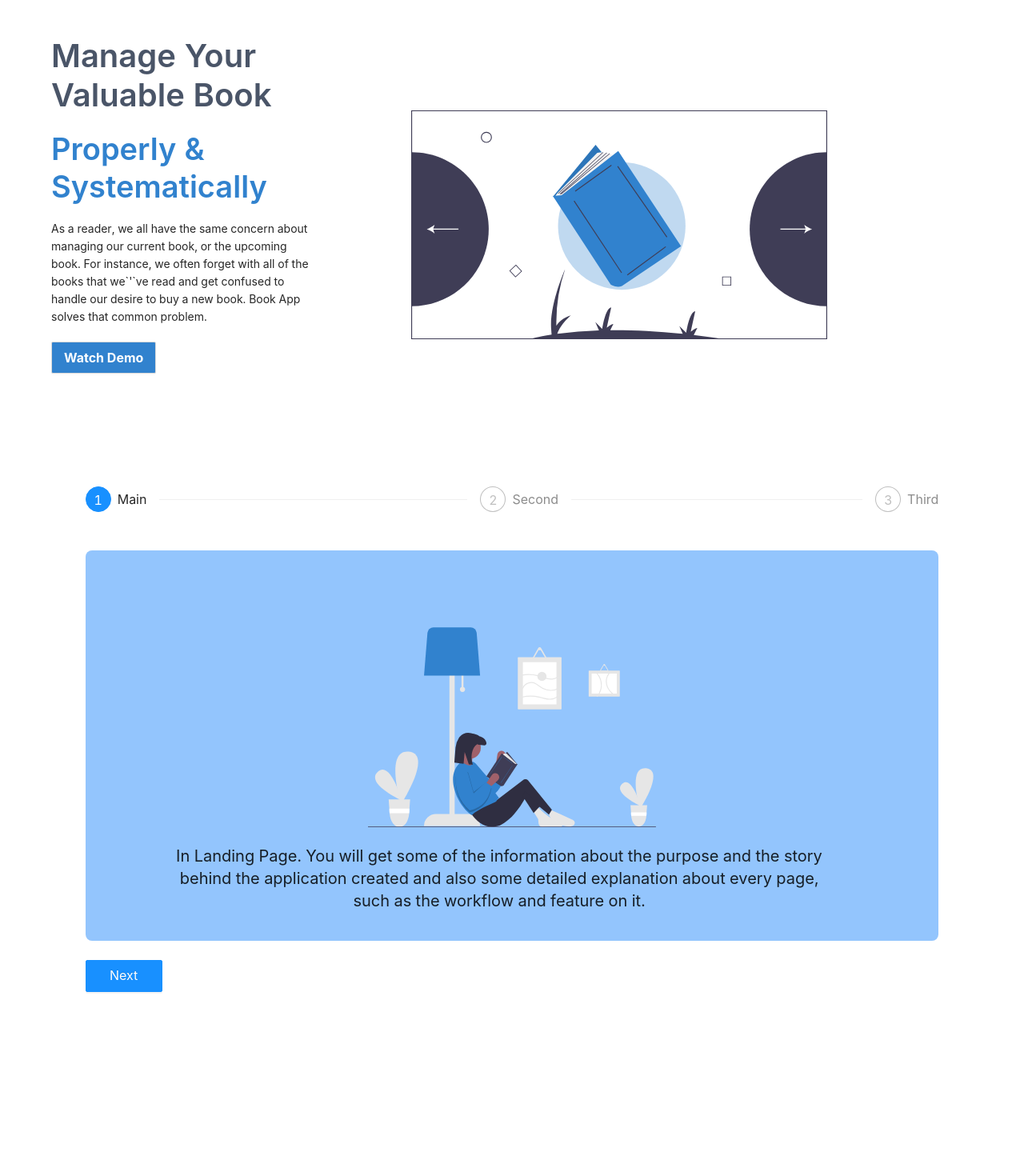
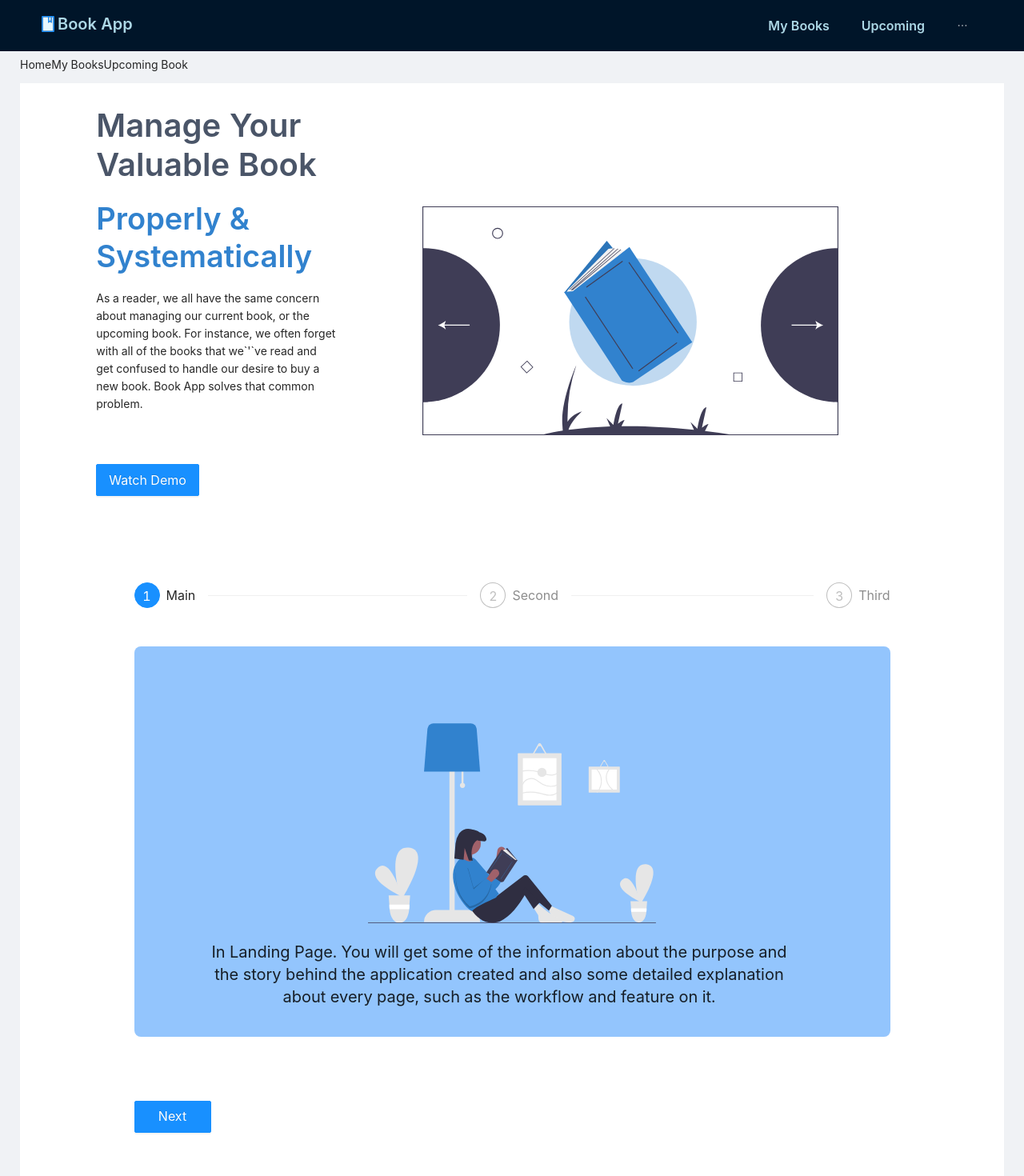
Before and after one commit to dannycahyo/book-super-app, a Next.js app: page / in a window 1280 px wide. Shown: the top 1470 px of the page at 80% size. Before the commit the page ends 1288 px from the top, so only its background shows below. Built offline with nearby package versions, Linux system fonts and the light colour scheme.

Commit message:
change-not-proper-styling

```diff
--- a/components/Home/Guidance.tsx
+++ b/components/Home/Guidance.tsx
@@ -63,15 +63,7 @@ const Guidance = () => {
         </Col>
       </Row>
       <Row justify="center">
-        <Col
-          xxl={18}
-          xl={20}
-          lg={18}
-          md={20}
-          sm={24}
-          xs={22}
-          style={{ marginTop: "24px" }}
-        >
+        <Col xxl={18} xl={20} lg={18} md={20} sm={24} xs={22} className="mt-20">
           {current < tutorials.length - 1 && (
             <Button
               className="w-24"
--- a/components/Home/Heroes.tsx
+++ b/components/Home/Heroes.tsx
@@ -9,7 +9,7 @@ const Heroes = () => {
   const [isModalVisible, setIsModalVisible] = useState<boolean>(false);
 
   return (
-    <div style={{ width: "90%", marginRight: "auto", marginLeft: "auto" }}>
+    <div className="w-11/12 mx-auto">
       <Row justify="center" gutter={[48, 24]} align="middle">
         <Col xxl={14} xl={9} lg={18} md={18} sm={24} xs={24}>
           <div>
@@ -22,7 +22,7 @@ const Heroes = () => {
               Properly & Systematically
             </Typography.Title>
           </div>
-          <div style={{ width: "80%" }}>
+          <div className="w-10/12">
             <Typography.Text>
               As a reader, we all have the same concern about managing our
               current book, or the upcoming book. For instance, we often forget
@@ -33,12 +33,8 @@ const Heroes = () => {
           </div>
           <Button
             size="large"
-            style={{
-              background: "#3182CE",
-              color: "white",
-              fontWeight: "bold",
-              marginTop: 20,
-            }}
+            type="primary"
+            className="bg-blue-600 font-bold text-white mt-16"
             onClick={() => setIsModalVisible(true)}
           >
             Watch Demo
--- a/components/My Book/DetailBook.tsx
+++ b/components/My Book/DetailBook.tsx
@@ -1,10 +1,9 @@
 import React from "react";
-import { Button, Typography, Image, Space, Descriptions } from "antd";
+import { Typography, Image, Descriptions } from "antd";
 import { Book } from "@type/Book";
 
 const DetailBook = ({ selectedBook }: { selectedBook: Book | null }) => {
   return (
-    <div>
     <div
       style={{
         display: "flex",
@@ -13,9 +12,10 @@ const DetailBook = ({ selectedBook }: { selectedBook: Book | null }) => {
         alignItems: "center",
         marginBottom: 15,
       }}
+      className="flex flex-col justify-center items-center mb-16"
     >
       <Image
-          style={{ alignItems: "center" }}
+        className="items-center"
         alt="Detail Book"
         src={selectedBook?.image}
         width={350}
@@ -79,7 +79,6 @@ const DetailBook = ({ selectedBook }: { selectedBook: Book | null }) => {
         </Descriptions.Item>
       </Descriptions>
     </div>
-    </div>
   );
 };
 
--- a/components/My Book/FindBook.tsx
+++ b/components/My Book/FindBook.tsx
@@ -9,10 +9,10 @@ const FindBook = ({
   setSearchValue: any;
 }) => {
   return (
-    <Row justify="space-around" align="middle" style={{ marginBottom: 30 }}>
+    <Row justify="center" align="middle" className="mt-8 mb-12">
       <Col xxl={10} xl={12} lg={14} md={14} sm={16} xs={18}>
         <Input.Search
-          style={{ marginLeft: 20, color: "#3182CE" }}
+          style={{ color: "#3182CE" }}
           placeholder="Find Your Book!"
           allowClear
           size="large"
--- a/components/Upcoming Book/AddBook.tsx
+++ b/components/Upcoming Book/AddBook.tsx
@@ -40,14 +40,7 @@ const AddBook = () => {
   return (
     <>
       <Col xxl={12} xl={10} lg={20} md={20} sm={20} xs={20}>
-        <div
-          style={{
-            display: "flex",
-            alignItems: "center",
-            flexDirection: "column",
-            marginTop: 20,
-          }}
-        >
+        <div className="flex items-center flex-col mt-16">
           <Typography.Title
             style={{ color: "#3182CE", textAlign: "center" }}
             level={3}
@@ -56,6 +49,7 @@ const AddBook = () => {
           </Typography.Title>
           <Button
             size="large"
+            type="primary"
             style={{
               background: "#3182CE",
               color: "white",
--- a/containers/Body.tsx
+++ b/containers/Body.tsx
@@ -23,7 +23,7 @@ const Body = ({ children }: { children: ReactNode }) => {
           </a>
         </Link>
       </Breadcrumb>
-      <div className="min-h-screen" style={{ padding: 15, background: "#fff" }}>
+      <div className="min-h-screen px-12 py-4" style={{ background: "#fff" }}>
         {children}
       </div>
     </Content>
--- a/containers/Footer.tsx
+++ b/containers/Footer.tsx
@@ -6,12 +6,9 @@ const Footer = () => {
   return (
     <Footer
       style={{
-        alignItems: "center",
-        textAlign: "center",
         background: "#001529",
-        color: "white",
-        marginTop: 40,
       }}
+      className="mt-20 text-white text-center items-center"
     >
       <Row align="middle">
         <Col span={24}>
--- a/containers/Header.tsx
+++ b/containers/Header.tsx
@@ -9,14 +9,7 @@ const Header = () => {
   const router = useRouter();
 
   return (
-    <Header
-      style={{
-        marginBottom: 16,
-        position: "fixed",
-        zIndex: 1,
-        width: "100%",
-      }}
-    >
+    <Header className="mb-12 z-10 w-full fixed">
       <Row justify="space-between">
         <Col>
           <Logo />
--- a/containers/Logo.tsx
+++ b/containers/Logo.tsx
@@ -16,6 +16,7 @@ const Logo = () => {
               color: "lightblue",
               marginTop: 16,
             }}
+            className="flex items-center mt-12"
           >
             <BookTwoTone style={{ marginRight: 2 }} />
             <span>Book App</span>
--- a/pages/index.tsx
+++ b/pages/index.tsx
@@ -1,13 +1,14 @@
 import React from "react";
+import Layout from "@containers/Layout/Layout";
 import Heroes from "@components/Home/Heroes";
 import Guidance from "@components/Home/Guidance";
 
 const Home = () => {
   return (
-    <div className="min-h-screen">
+    <Layout>
       <Heroes />
       <Guidance />
-    </div>
+    </Layout>
   );
 };
 
```
Lines whose indentation alone changed are shown as unchanged.
